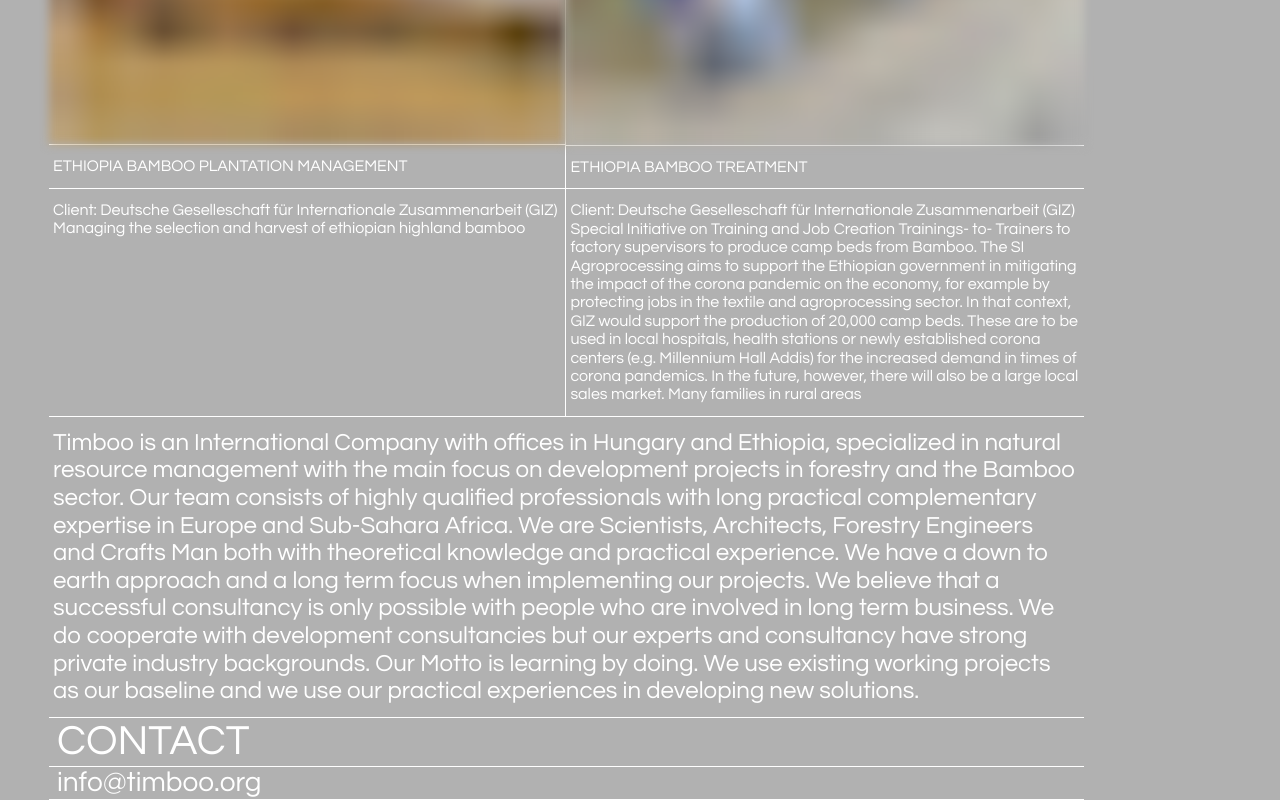
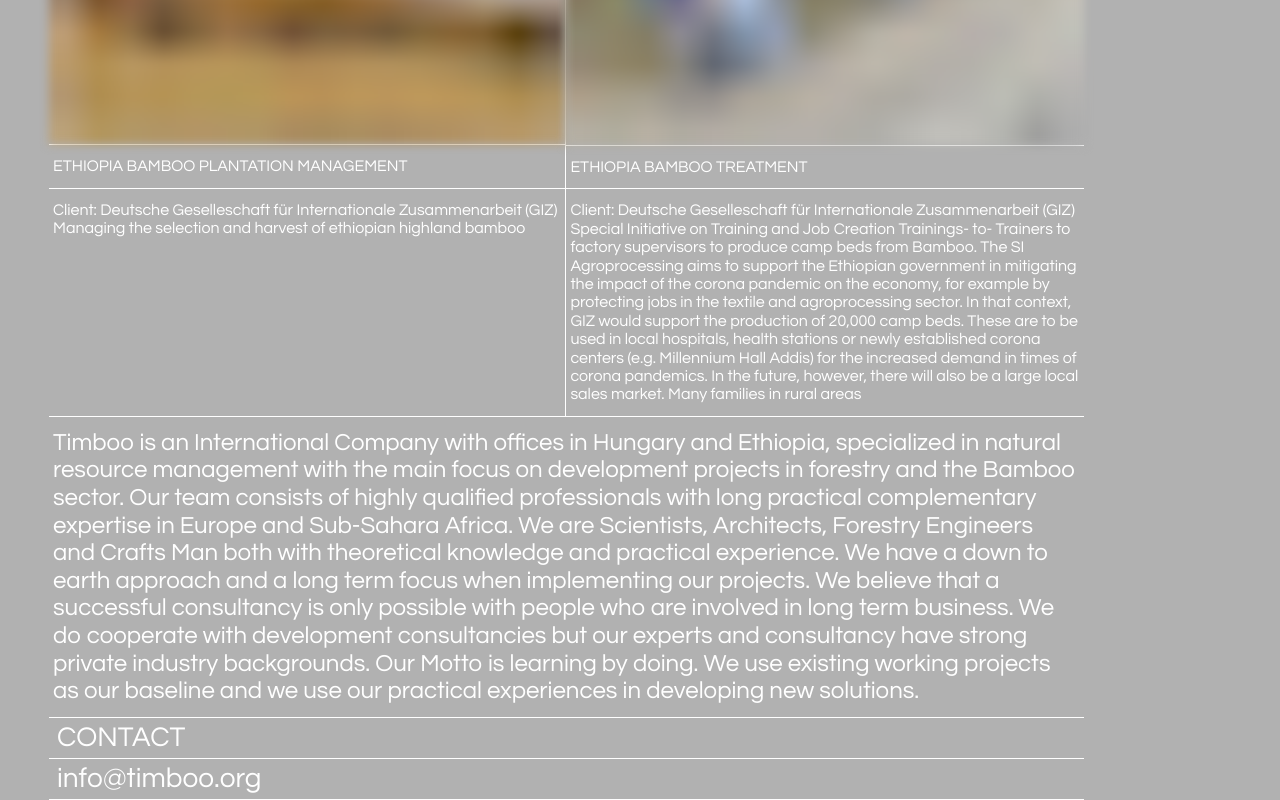
Before and after one commit to revnandi/timboo, a React (Create React App) app: page / in a window 1280 px wide. Shown: the part 1639-2439 px from the top of the page. Built offline with nearby package versions, Linux system fonts and the light colour scheme.

Commit message:
fix footer style

```diff
--- a/src/scss/Footer.module.scss
+++ b/src/scss/Footer.module.scss
@@ -7,17 +7,17 @@
 
 .Item {
   display: block;
-  padding: 0 0.5rem;
-  font-size: $text-lg;
-  font-weight: 400;
+  padding: 0.25rem 0.5rem;
   border-bottom: 1px solid $color-light;
 }
 
 .Title {
+  font-size: $text-lg;
   font-weight: 400;
   text-transform: uppercase;
 }
 
 .Address {
+  font-size: $text-lg;
   text-decoration: none;
 }
```
